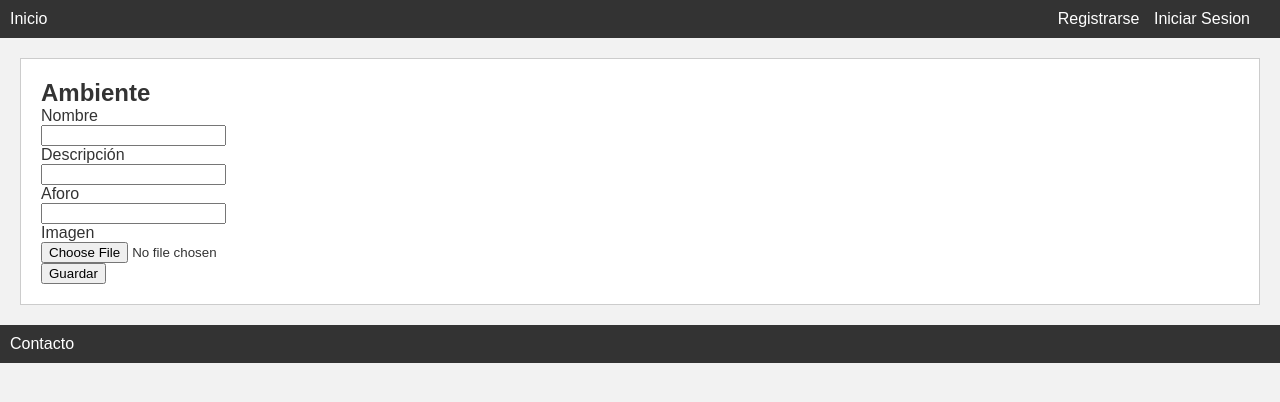
After one commit to milksake/ISEvent2, a Flask app: a page that uses app/templates/layout.html in a window 1280 px wide. The commit adds this page. Shown: the top 402 px of the page. Run offline with Flask 3, Linux system fonts and the light colour scheme.

Commit message:
gestionarAmbiente

```diff
--- a/app/config/routes.py
+++ b/app/config/routes.py
@@ -2,14 +2,38 @@ from app.config import bp
 from flask import render_template, request, flash, redirect, url_for, abort
 from flask_login import login_required, current_user
 from app.models.material import Material, materialesList
-
+from app.models.ambiente import Ambiente, ambienteslist
 @bp.route('/eventos')
 def eventos():
     return render_template("index.html")
 
 @bp.route('/ambientes')
 def ambientes():
-    return render_template("index.html")
+    return render_template("ambienteUI.html", ambientes=ambienteslist)
+
+@bp.route('/añadirAmbiente', methods=['GET', 'POST'])
+def añadirAmbiente():
+    if request.method == 'POST':
+        ambienteslist.append(Ambiente(len(ambienteslist),
+                                      request.form['nombre'],
+                                      request.form['aforo'],
+                                      request.form['descripcion'],
+                                      request.form['imagen']))
+        flash("Ambiente agregado")
+        return redirect(url_for('config.ambientes'))
+    return render_template("añadirAmbiente.html")
+
+@bp.route('/modificarAmbientes/<id>', methods=['GET','POST'])
+def modificarAmbiente(id):
+    if request.method == 'POST':
+        ambienteslist[int(id)] = Ambiente(int(id),
+                                      request.form['nombre'],
+                                      request.form['aforo'],
+                                      request.form['descripcion'],
+                                      request.form['imagen'])
+        flash("Ambiente modificado")
+        return redirect(url_for('config.ambientes'))
+    return render_template("añadirAmbiente.html")
 
 @bp.route('/actividades')
 def actividades():
--- /dev/null
+++ b/app/models/ambiente.py
@@ -0,0 +1,15 @@
+class Ambiente:
+    def __init__(self, id, nombre, aforo, descripcion, imagen) -> None:
+        self.idAmbiente = id
+        self.nombre = nombre
+        self.aforo = aforo
+        self.descripcion = descripcion
+        self.imagen = imagen
+
+ambienteslist = [Ambiente("0", "Green Hills", "19", "Sample text", "Sample image")]
+
+def get_ambiente_from_id(id):
+    for ambiente in ambienteslist:
+        if ambiente.id == id:
+            return ambiente
+    return None
--- /dev/null
+++ b/app/templates/añadirAmbiente.html
@@ -0,0 +1,41 @@
+{%extends "layout.html"%}
+
+{%block title%}
+Agregar ambiente
+{%endblock%}
+
+{%block estilos%}
+{%endblock%}
+
+{%block contenido%}
+<div class="page">
+
+    <div class="form">
+        <h1>Ambiente</h1>
+        <form action="" method="post">
+            <div class="input-box">
+                <label>Nombre</label>
+                <br>
+                <input type="text" name="nombre" autocomplete="off" required>
+            </div>
+            <div class="input-box">
+                <label>Descripción</label>
+                <br>
+                <input type="text" name="descripcion" autocomplete="off" required>
+            </div>
+            <div class="input-box">
+                <label>Aforo</label>
+                <br>
+                <input type="number" name="aforo" autocomplete="off" required>
+            </div>
+            <div class="input-box">
+                <label>Imagen</label>
+                <br>
+                <input type="file" name="imagen" autocomplete="off" required>
+            </div>
+            <button class="btn" type="submit">Guardar</button>
+        </form>
+    </div>
+
+</div>
+{%endblock%}
--- a/app/templates/layout.html
+++ b/app/templates/layout.html
@@ -16,7 +16,7 @@
                             <div>Configuracion</div>
                             <div class="dropdown-content">
                                 <a href="{{ url_for('main.index')}}">Eventos</a>
-                                <a href="{{ url_for('main.index')}}">Ambientes</a>
+                                <a href="{{ url_for('config.ambientes')}}">Ambientes</a>
                                 <a href="{{ url_for('main.index')}}">Actividades</a>
                                 <a href="{{ url_for('config.materiales')}}">Materiales</a>
                             </div>
```
Also changed, not shown: app/templates/ambienteUI.html (added, +28 -0 lines).
